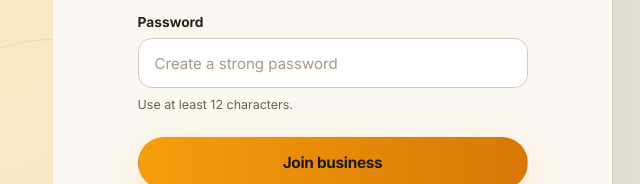
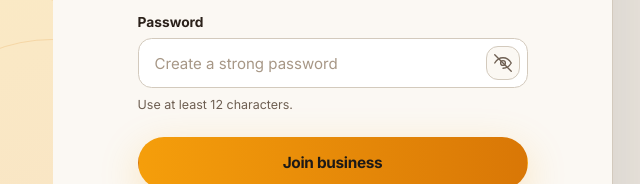
Before and after one commit to GodsgloryK/Sabi-Stock, a website: page frontend/join.html in a window 1280 px wide. Shown: the part 517-701 px from the top of the page, 527-1167 px from the left. Drawn offline with Linux system fonts and the light colour scheme.

Commit message:
password eye

```diff
--- a/frontend/css/styles.css
+++ b/frontend/css/styles.css
@@ -1257,6 +1257,32 @@ h3 {
   line-height: 1.45;
 }
 
+.password-field {
+  position: relative;
+  width: 100%;
+}
+
+.password-field input {
+  padding-inline-end: 2.6rem;
+}
+
+.password-toggle {
+  position: absolute;
+  right: 0.5rem;
+  top: 50%;
+  transform: translateY(-50%);
+}
+
+.password-toggle svg {
+  width: 18px;
+  height: 18px;
+  fill: none;
+  stroke: currentColor;
+  stroke-linecap: round;
+  stroke-linejoin: round;
+  stroke-width: 1.8;
+}
+
 .form-message {
   margin: 0 0 1rem;
   padding: 0.8rem 0.9rem;
--- a/frontend/js/auth.js
+++ b/frontend/js/auth.js
@@ -114,3 +114,36 @@ document.querySelectorAll("[data-auth-form]").forEach((form) => {
 document.querySelectorAll("[data-clear-message]").forEach((input) => {
   input.addEventListener("input", clearFormMessage);
 });
+
+const EYE_SVG =
+  '<svg viewBox="0 0 24 24" aria-hidden="true"><path d="M1 12s4-7 11-7 11 7 11 7-4 7-11 7-11-7-11z"/><circle cx="12" cy="12" r="3.2"/></svg>';
+const EYE_OFF_SVG =
+  '<svg viewBox="0 0 24 24" aria-hidden="true"><path d="M1 1 23 23"/><path d="M1 12s4-7 11-7 11 7 11 7-4 7-11 7-11-7-11z"/><circle cx="12" cy="12" r="3.2"/></svg>';
+
+function createPasswordToggle(input) {
+  const wrapper = document.createElement("span");
+  wrapper.className = "password-field";
+  input.parentNode.insertBefore(wrapper, input);
+  wrapper.appendChild(input);
+
+  const button = document.createElement("button");
+  button.type = "button";
+  button.className = "icon-button password-toggle";
+  button.setAttribute("aria-label", "Show password");
+  button.setAttribute("aria-pressed", "false");
+  button.innerHTML = EYE_OFF_SVG;
+
+  let revealed = false;
+  button.addEventListener("click", () => {
+    revealed = !revealed;
+    input.type = revealed ? "text" : "password";
+    button.innerHTML = revealed ? EYE_SVG : EYE_OFF_SVG;
+    button.setAttribute("aria-label", revealed ? "Hide password" : "Show password");
+    button.setAttribute("aria-pressed", String(revealed));
+    input.focus();
+  });
+
+  wrapper.appendChild(button);
+}
+
+document.querySelectorAll('input[type="password"]').forEach(createPasswordToggle);
```
Also changed, not shown: .kilo/plans/1791763200000-password-visibility-toggle.md (added).
